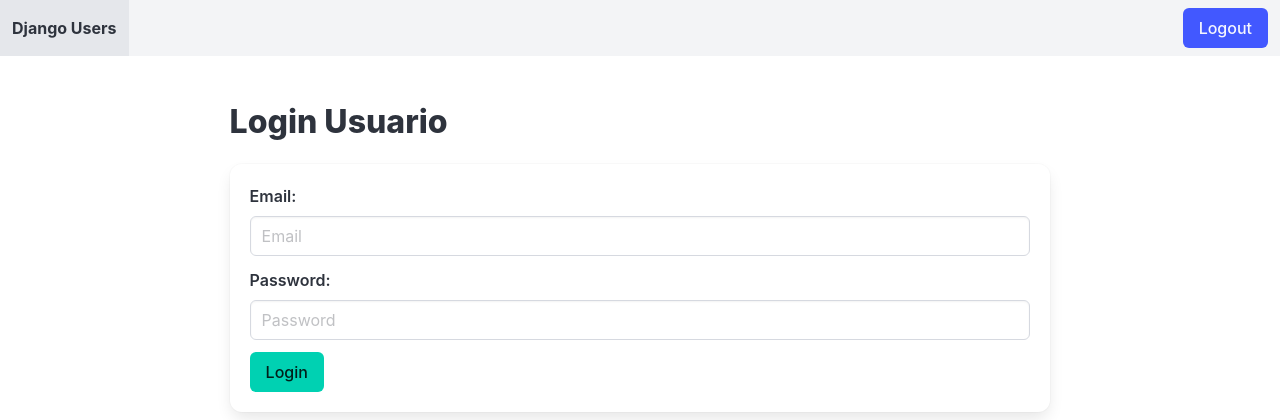
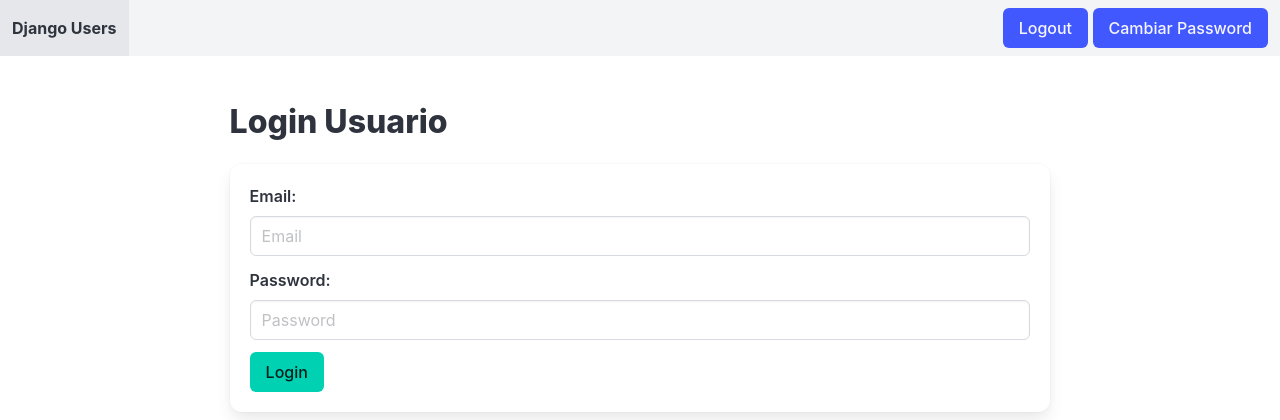
Before and after one commit to larturi/django-users, a Django app: page /login/ in a window 1280 px wide. Shown: the top 420 px of the page. Run offline with Django 3.2, Linux system fonts and the light colour scheme; the visitor is signed in with stand-in values (Sample User, id 1); some libraries are stand-ins or nearby versions.

Commit message:
Change Password

```diff
--- a/usuarios/applications/users/forms.py
+++ b/usuarios/applications/users/forms.py
@@ -138,3 +138,28 @@ class UserRegisterForm(forms.ModelForm):
     def clean_password2(self):
         if self.cleaned_data['password1'] != self.cleaned_data['password2']:
             self.add_error('password2', 'Las contraseñas no coinciden')
+
+
+class UpdatePasswordForm(forms.Form):
+
+    password_actual = forms.CharField(
+        label='Password Actual',
+        required=True,
+        widget=forms.PasswordInput(
+            attrs={
+                'placeholder': 'Password actual',
+                'class': 'input'
+            }
+        )
+    )
+
+    password_nuevo = forms.CharField(
+        label='Password Nuevo',
+        required=True,
+        widget=forms.PasswordInput(
+            attrs={
+                'placeholder': 'Password nuevo',
+                'class': 'input'
+            }
+        )
+    )
--- a/usuarios/applications/users/urls.py
+++ b/usuarios/applications/users/urls.py
@@ -4,9 +4,11 @@ from . import views
 app_name = 'users_app'
 
 urlpatterns = [
+    path('', views.LoginView.as_view(), name='index'),
     path('register/', views.UserRegisterView.as_view(), name='register'),
     path('login/', views.LoginView.as_view(), name='login'),
     path('logout/', views.LogoutView.as_view(), name='logout'),
+    path('change-password/', views.UpdatePasswordView.as_view(), name='change-password'),
     path('mixin/', views.TemplatePruebaMixin.as_view(), name='mixin'),
     path('authenticated/', views.AuthenticatedView.as_view(), name='authenticated'),
     path('error/', views.ErrorView.as_view(), name='error'),
--- a/usuarios/applications/users/views.py
+++ b/usuarios/applications/users/views.py
@@ -9,12 +9,17 @@ from django.contrib.auth.mixins import LoginRequiredMixin
 from django.http import HttpResponseRedirect
 from django.urls import reverse, reverse_lazy
 
-from .forms import LoginForm, UserRegisterForm
+from .forms import (
+    LoginForm,
+    UserRegisterForm,
+    UpdatePasswordForm
+)
+
 from .models import User
 class UserRegisterView(FormView):
     template_name = 'users/register.html'
     form_class = UserRegisterForm
-    success_url = '/authenticated'
+    success_url = reverse_lazy('users_app:authenticated')
 
     def form_valid(self, form):
 
@@ -32,7 +37,7 @@ class UserRegisterView(FormView):
 class LoginView(FormView):
     template_name = 'users/login.html'
     form_class = LoginForm
-    success_url = '/authenticated'
+    success_url = reverse_lazy('users_app:authenticated')
 
     def form_valid(self, form):
         user = authenticate(
@@ -69,5 +74,29 @@ class AuthenticatedView(LoginRequiredMixin, TemplateView):
     template_name = 'users/authenticated.html'
     login_url = reverse_lazy('users_app:login')
 
+class UpdatePasswordView(LoginRequiredMixin, FormView):
+    template_name = 'users/update-password.html'
+    form_class = UpdatePasswordForm
+    success_url = reverse_lazy('users_app:login')
+    login_url = reverse_lazy('users_app:login')
+
+    def form_valid(self, form):
+
+        usuario = self.request.user
+
+        user = authenticate(
+            email = usuario.email,
+            password = form.cleaned_data['password_actual'],
+        )
+
+        if user:
+            new_password = form.cleaned_data['password_nuevo']
+            usuario.set_password(new_password)
+            usuario.save()
+
+        logout(self.request)
+
+        return super(UpdatePasswordView, self).form_valid(form)
+
 class ErrorView(TemplateView):
     template_name = 'error.html'
--- a/usuarios/templates/base.html
+++ b/usuarios/templates/base.html
@@ -15,7 +15,7 @@
 
     <nav class="navbar is-light" role="navigation" aria-label="main navigation">
         <div class="navbar-brand">
-            <a class="navbar-item" href="https://bulma.io">
+            <a class="navbar-item" href="/login/">
                 <b>Django Users</b>
             </a>
         </div>
@@ -27,6 +27,7 @@
                         <div class="control">
                             {% if user.is_authenticated %}
                                 <a href="{% url 'users_app:logout' %}" class="button is-link">Logout</a>
+                                <a href="{% url 'users_app:change-password' %}" class="button is-link">Cambiar Password</a>
                             {% else %}
                                 <a href="{% url 'users_app:register' %}" class="button is-link">Registrar Usuario</a>
                             {% endif %}
```
Also changed, not shown: usuarios/templates/users/update-password.html (added, +49 -0 lines).
